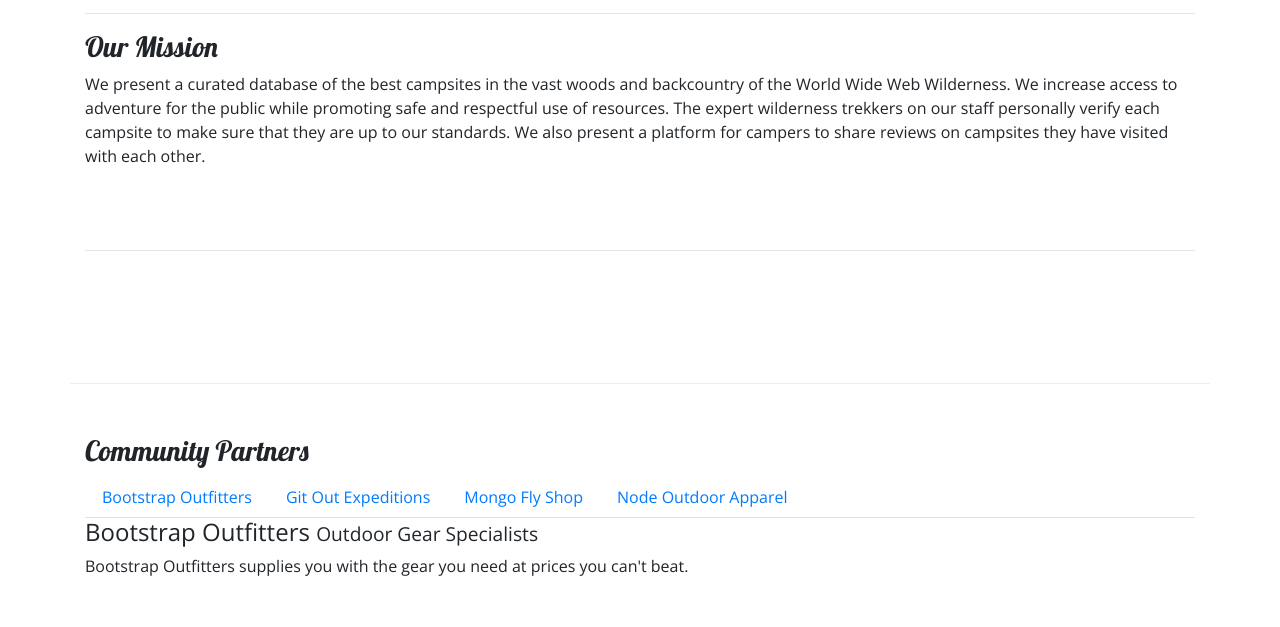
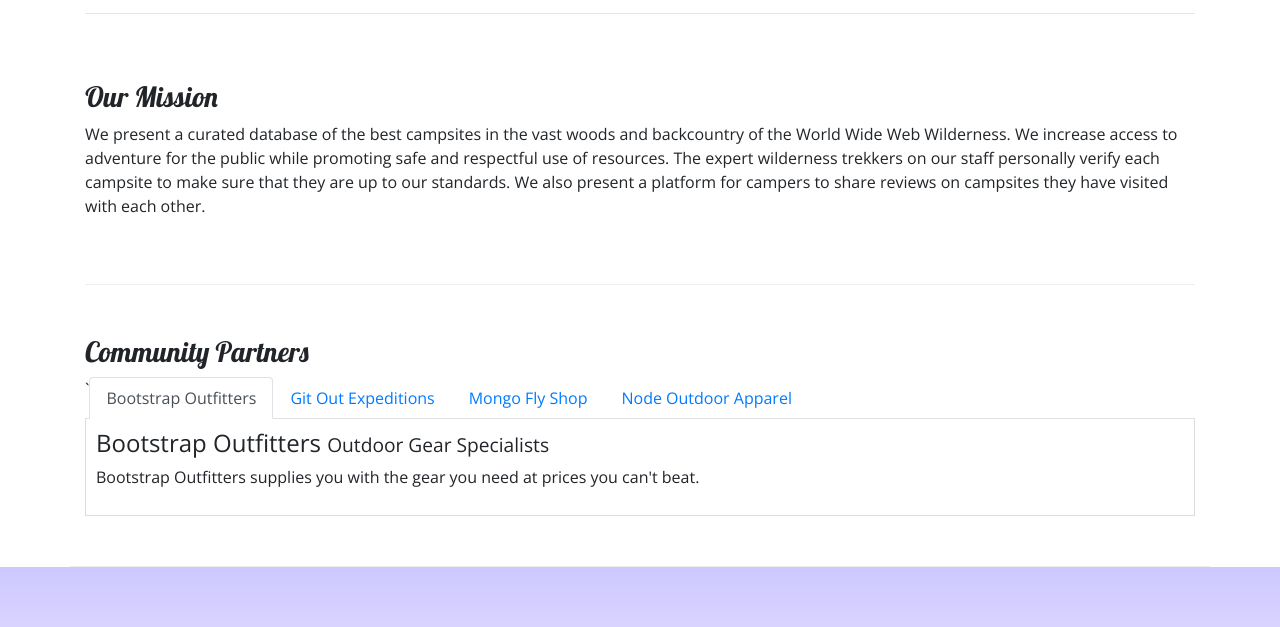
Before and after one commit to dianaramirez16/Nucamp-Bootstrap, a website: page aboutus.html in a window 1280 px wide. Shown: the part 325-952 px from the top of the page. Drawn offline with nearby package versions, Linux system fonts and the light colour scheme.

Commit message:
final tabs

```diff
--- a/aboutus.html
+++ b/aboutus.html
@@ -64,23 +64,17 @@
         </div>
 
         <div>
-            <div>
+            <div class="row-content">
                 <h3>Our Mission</h3>
                 <p>We present a curated database of the best campsites in the vast woods and backcountry of the World Wide Web Wilderness. We increase access to adventure for the public while promoting safe and respectful use of resources. The expert wilderness trekkers on our staff personally verify each campsite to make sure that they are up to our standards. We also present a platform for campers to share reviews on campsites they have visited with each other.</p>
-            </div>
-        </div>
-
-<div class="row row-content">
-            <div class="col">
-             <hr />
             </div>
         </div>
 
         <div class="row row-content">
             <div class="col">
                 <h3>Community Partners</h3>
-                <ul class="nav nav-tabs">
-                    <li class="nav-item"><a class="nav-link" href="#bootstrap" role="tab" data-toggle="tab"> Bootstrap Outfitters</a></li>
+                <ul class="nav nav-tabs">`
+                    <li class="nav-item"><a class="nav-link active" href="#bootstrap" role="tab" data-toggle="tab"> Bootstrap Outfitters</a></li>
                     <li class="nav-item"><a class="nav-link" href="#git" role="tab" data-toggle="tab">Git Out Expeditions</a></li>
                     <li class="nav-item"><a class="nav-link" href="#mongo" role="tab" data-toggle="tab">Mongo Fly Shop</a></li>
                     <li class="nav-item"><a class="nav-link" href="#node" role="tab" data-toggle="tab">Node Outdoor Apparel</a></li>
@@ -94,7 +88,7 @@
                         <h4>Git Out Expeditions <small>Group Adventure Expeditions</small></h4>
                         <p class="d-none d-sm-block">Join Git Out Expeditions to explore new horizons with a group of other adventurers!</p>
                     </div>
-                    <div role="tabpanel" class="tab-pane fade" id="mongo">
+                    <div role="tabpanel" class="tab-pane fade " id="mongo">
                         <h4>Mongo Fly Shop <small>Your Neighborhood Fly Fishing Shop</small></h4>
                         <p class="d-none d-sm-block">Need a new fishing pole, a tacklebox, or flies of all kinds? Stop by Mongo Fly Shop.</p>
                     </div>
@@ -133,6 +127,11 @@
             </div>
         </div>
     </footer>
+     <!--JQuery must come first, then popper.js, then the Bootstrap JavaScript plugins.-->
+
+     <script src="node_modules/jquery/dist/jquery.slim.min.js"></script>
+     <script src="node_modules/popper.js/dist/umd/popper.min.js"></script>
+     <script src="node_modules/bootstrap/dist/js/bootstrap.min.js"></script>
 
 </body>
 
--- a/css/styles.css
+++ b/css/styles.css
@@ -35,3 +35,9 @@ footer {
     border-bottom: 1px ridge;
     min-height: 200px;
 }
+
+.tab-content {
+    border: 1px solid #DDD;
+    border-top: none;
+    padding: 10px;
+}
```
